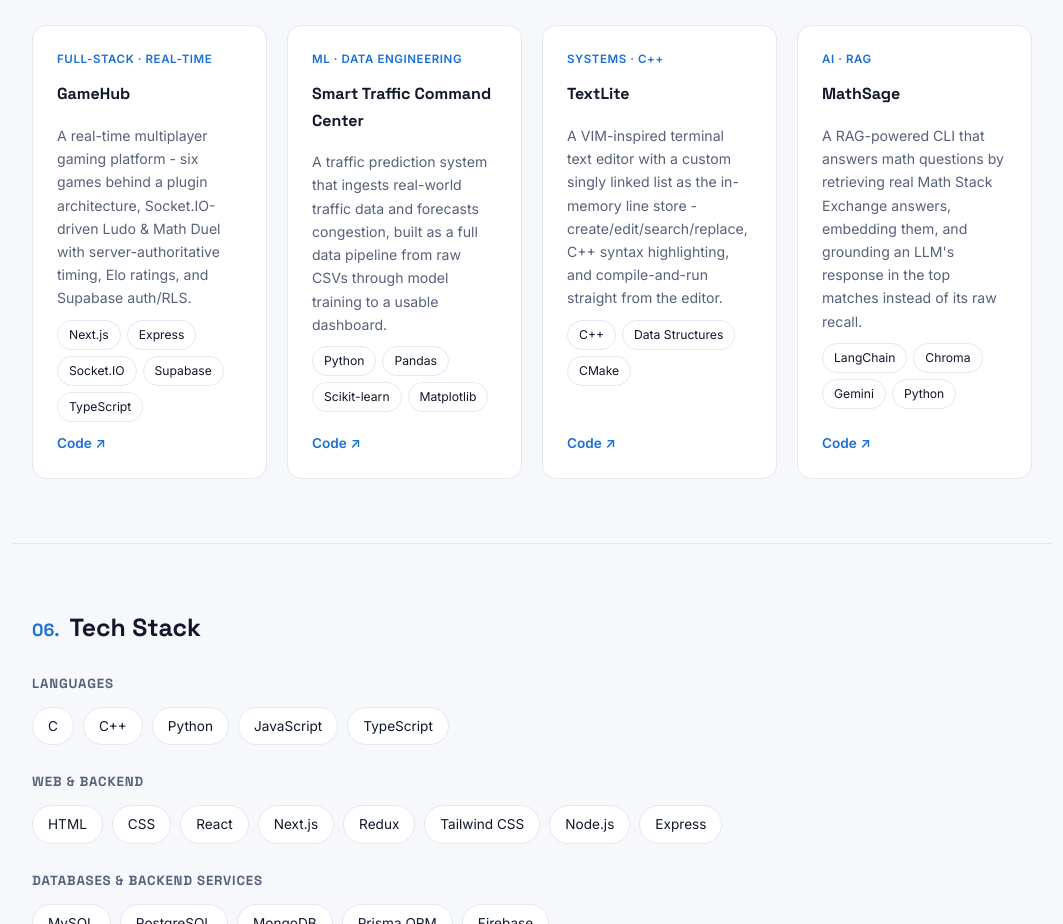
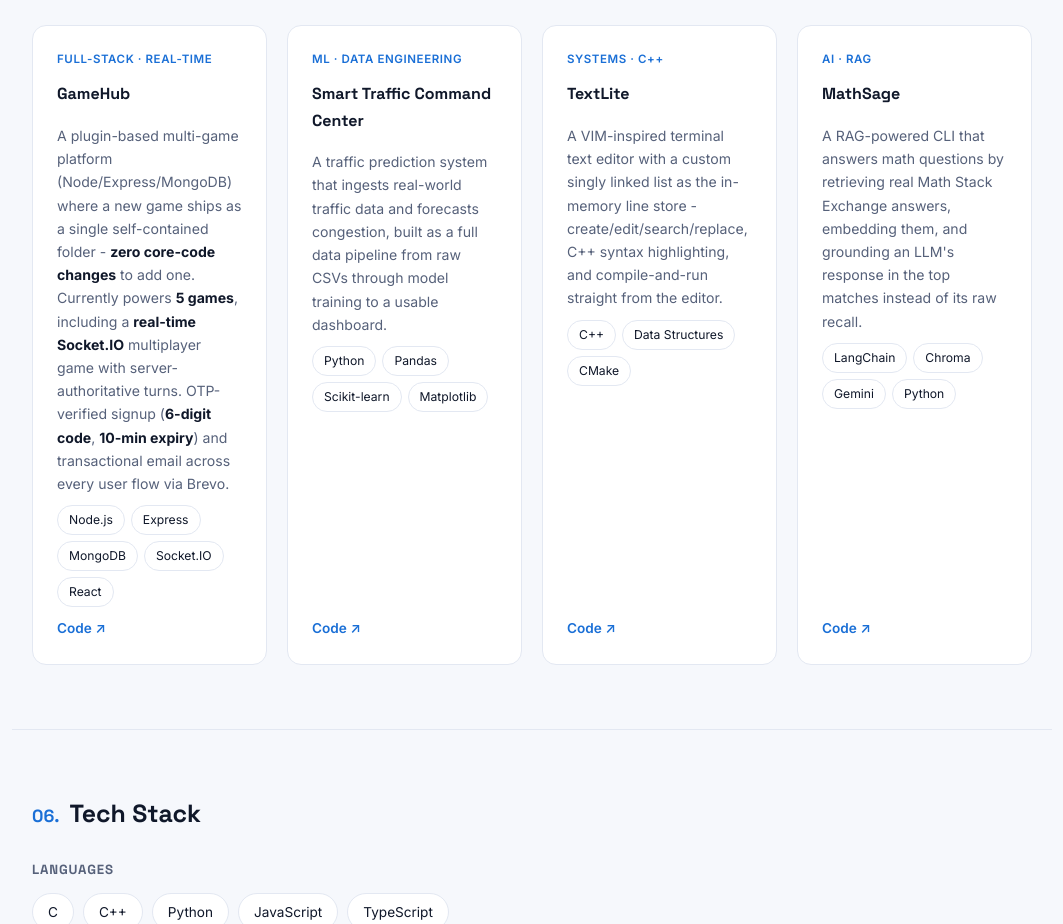
Before and after one commit to tarungarg18/Portfolio, a plain HTML site: page index.html in a window 1280 px wide. Shown: the part 2868-3792 px from the top of the page, without its empty margins (108-1171 px from the left). Drawn offline with Linux system fonts and the light colour scheme; no server answers.

Commit message:
Fix GameHub project description

```diff
--- a/index.html
+++ b/index.html
@@ -206,9 +206,9 @@
       <div class="card project-card">
         <span class="achv-label">Full-Stack · Real-Time</span>
         <h3>GameHub</h3>
-        <p>A real-time multiplayer gaming platform - six games behind a plugin architecture, Socket.IO-driven Ludo & Math Duel with server-authoritative timing, Elo ratings, and Supabase auth/RLS.</p>
+        <p>A plugin-based multi-game platform (Node/Express/MongoDB) where a new game ships as a single self-contained folder - <strong>zero core-code changes</strong> to add one. Currently powers <strong>5 games</strong>, including a <strong>real-time Socket.IO</strong> multiplayer game with server-authoritative turns. OTP-verified signup (<strong>6-digit code</strong>, <strong>10-min expiry</strong>) and transactional email across every user flow via Brevo.</p>
         <div class="chip-row project-chips">
-          <span class="chip">Next.js</span><span class="chip">Express</span><span class="chip">Socket.IO</span><span class="chip">Supabase</span><span class="chip">TypeScript</span>
+          <span class="chip">Node.js</span><span class="chip">Express</span><span class="chip">MongoDB</span><span class="chip">Socket.IO</span><span class="chip">React</span>
         </div>
         <div class="project-links">
           <a href="https://github.com/tarungarg18/Gamehub" target="_blank" rel="noopener">Code ↗</a>
--- a/style.css
+++ b/style.css
@@ -414,6 +414,7 @@
 .project-card p { color: var(--text-dim); font-size: 0.88rem; margin: 0; }
 
 .project-card { display: flex; flex-direction: column; gap: 10px; }
+.project-card p strong { color: var(--text); }
 .project-card .achv-label { margin-bottom: 2px; }
 .project-chips { gap: 6px; }
 .project-chips .chip { padding: 4px 11px; font-size: 0.76rem; }
```
